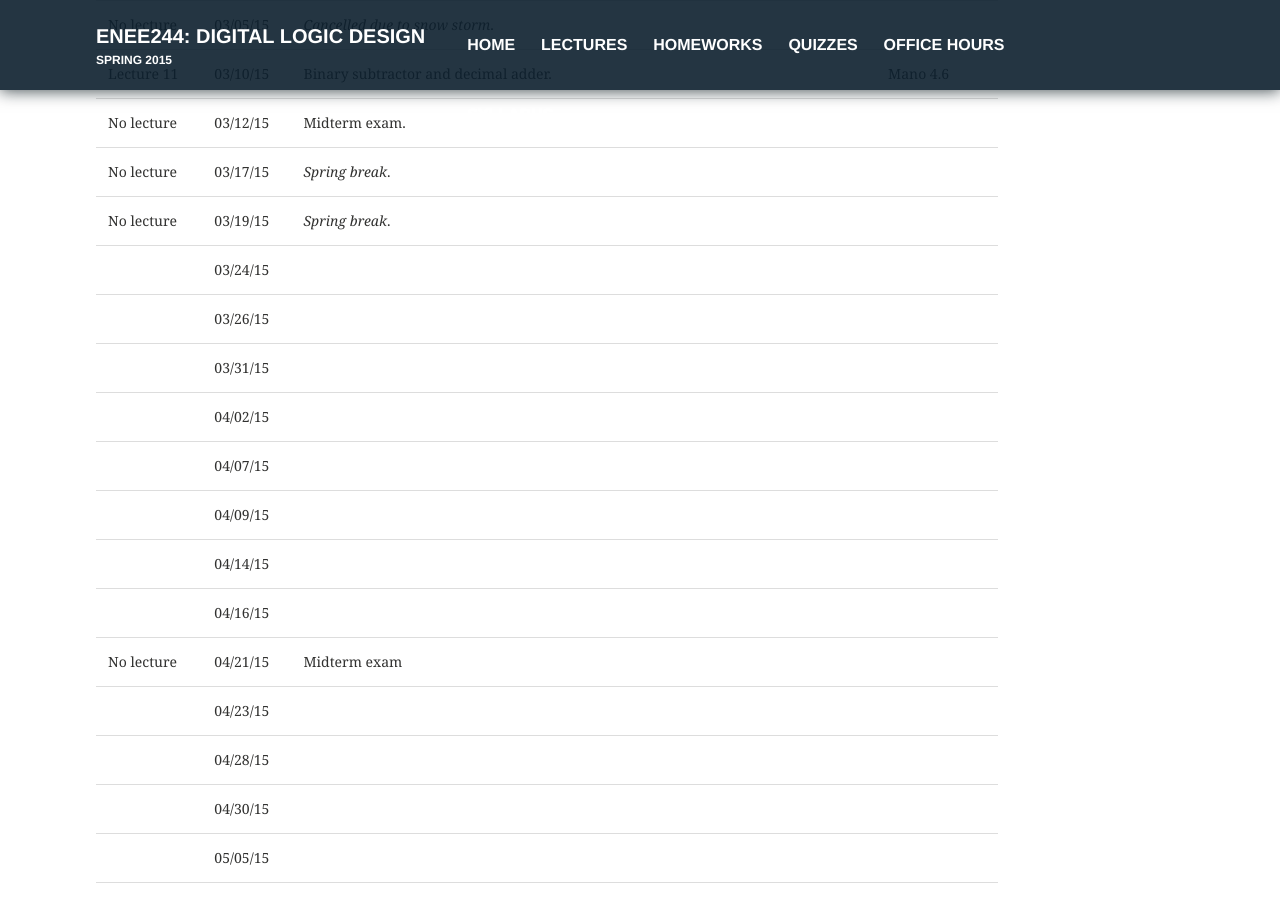
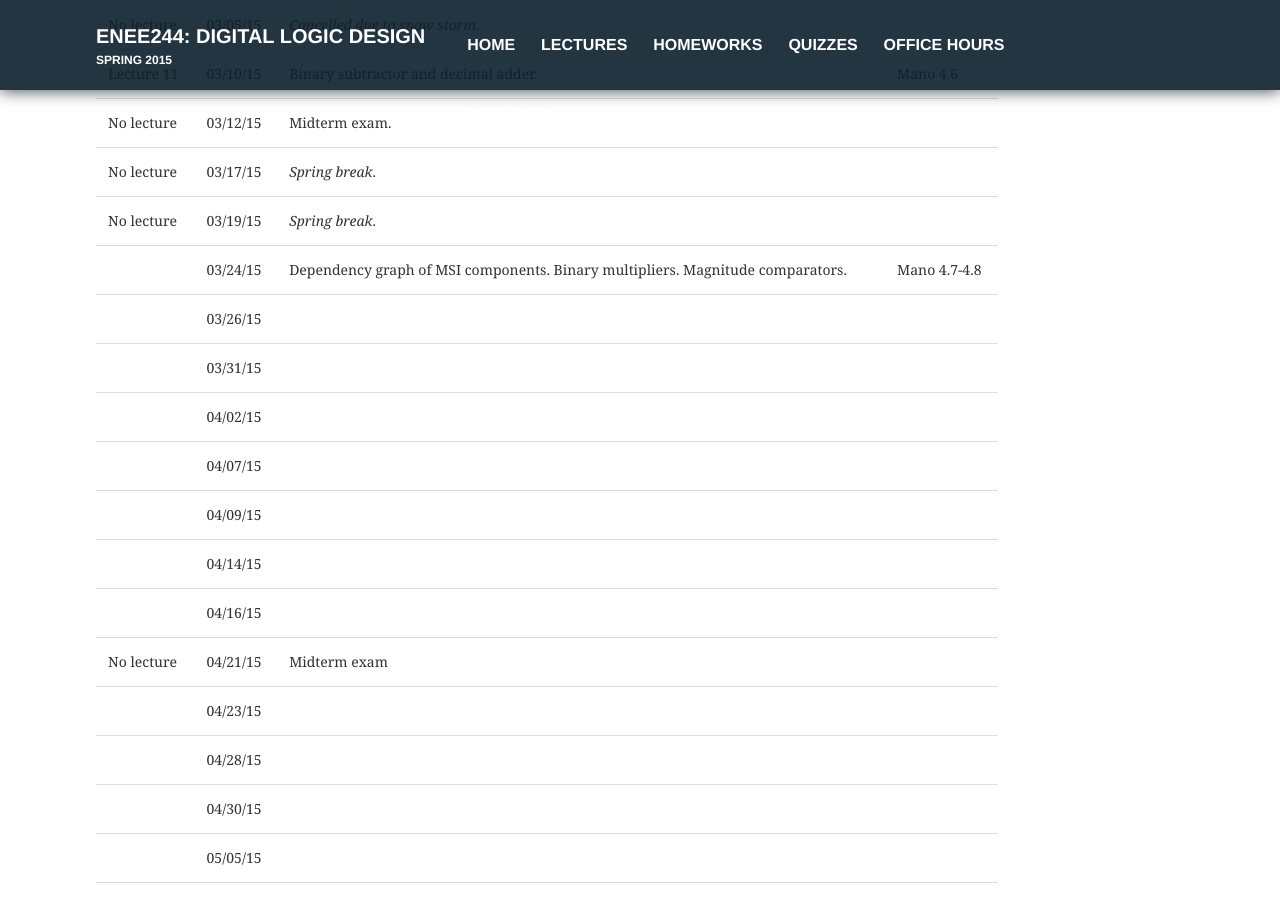
Before and after one commit to enee244/enee244.github.io, a Jekyll site: the page built from lectures/index.md, in a window 1280 px wide and 900 px high, scrolled down 1118 px. Built offline with Jekyll 4.4.1, drawn with Linux system fonts in a browser that asks for light colours.

Commit message:
Update index.md

```diff
--- a/lectures/index.md
+++ b/lectures/index.md
@@ -26,7 +26,7 @@ published: true
 |No lecture |03/12/15 | Midterm exam.
 |No lecture |03/17/15 |  *Spring break*.|
 |No lecture |03/19/15 |  *Spring break*.|
-||03/24/15 |  |
+||03/24/15 | Dependency graph of MSI components. Binary multipliers. Magnitude comparators.  | Mano 4.7-4.8
 ||03/26/15 |  |
 ||03/31/15 |  |
 ||04/02/15 ||
```
